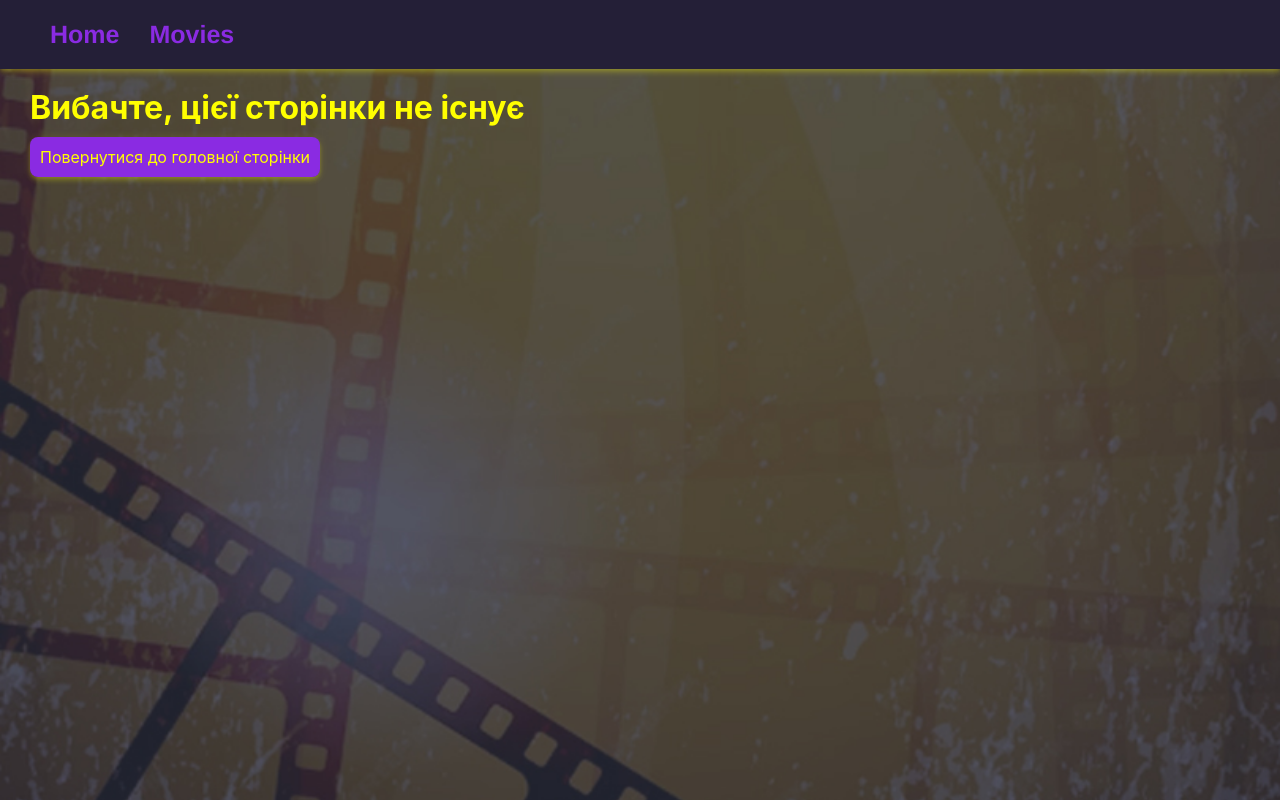
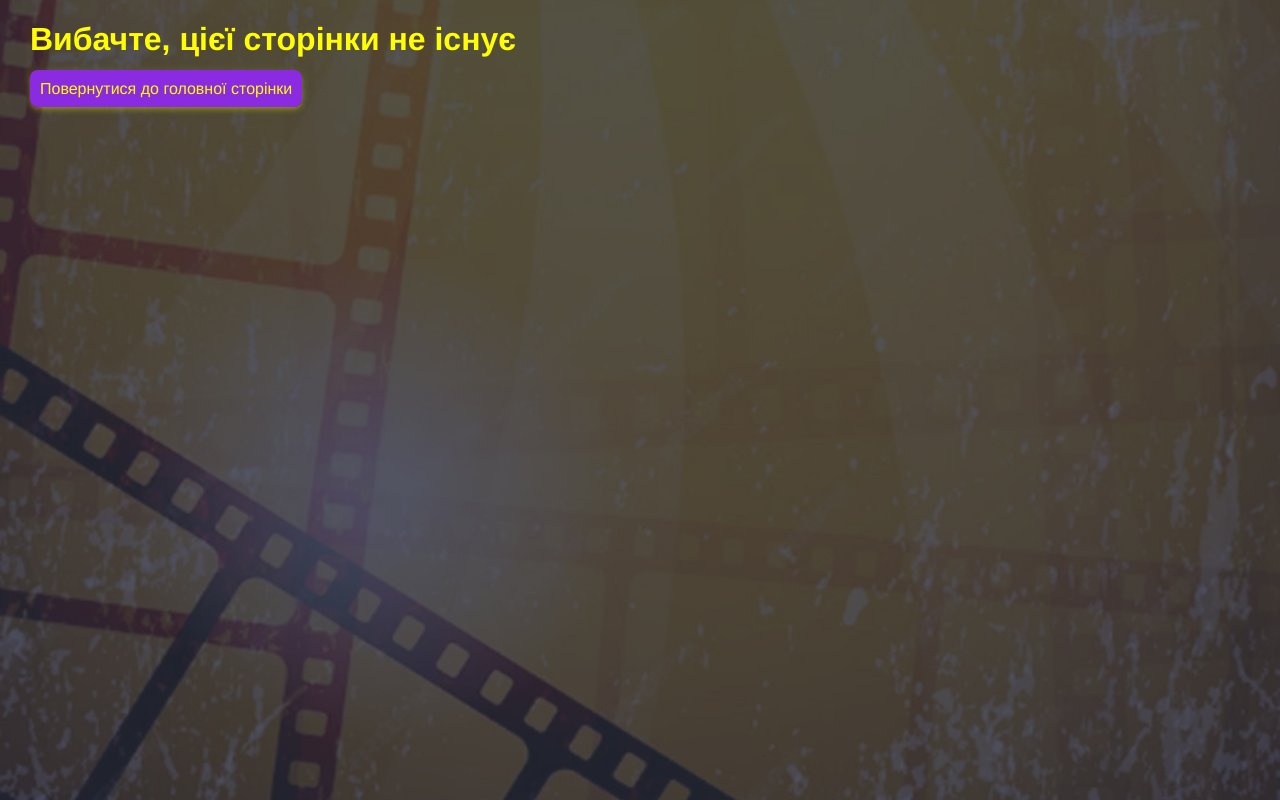
Before and after one commit to Olha75/goit-react-hw-05-movies, a React (Create React App) app: page /goit-react-hw-05-movies/movies/1 in a window 1280 px wide. Built offline with nearby package versions, Linux system fonts and the light colour scheme.

Commit message:
correct_appRoutes

```diff
--- a/src/components/AppRoutes.jsx
+++ b/src/components/AppRoutes.jsx
@@ -22,8 +22,8 @@ const AppRoutes = () => {
           <Route path="credits" element={<CastPage />} />
           <Route path="reviews" element={<ReviewsPage />} />
         </Route>
-        <Route path="*" element={<NotFoundPage />} />
       </Route>
+      <Route path="*" element={<NotFoundPage />} />
     </Routes>
   );
 };
--- a/src/page/NotFoundPage/not-found-page.module.css
+++ b/src/page/NotFoundPage/not-found-page.module.css
@@ -1,11 +1,13 @@
 .notFound_wrapper {
   padding-left: 30px;
   color: yellow;
-  font-weight: 400;
+
+  font-family: 'Helvetica Neue', Helvetica, Arial, sans-serif;
 }
 
 .btn_goHome {
   transition: all 250ms cubic-bezier(0.4, 0, 0.2, 1);
+
   margin-top: 15px;
   /* margin-left: 30px; */
   width: 120px;
```
